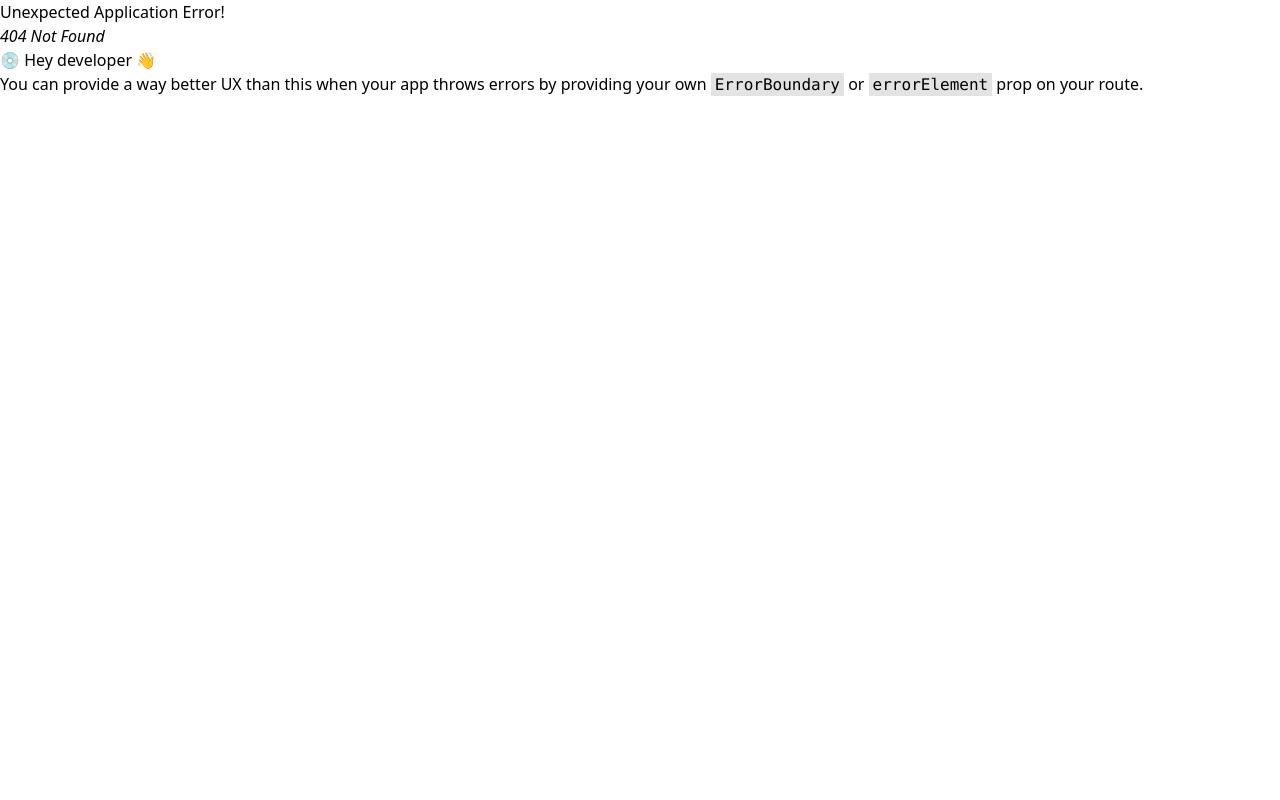
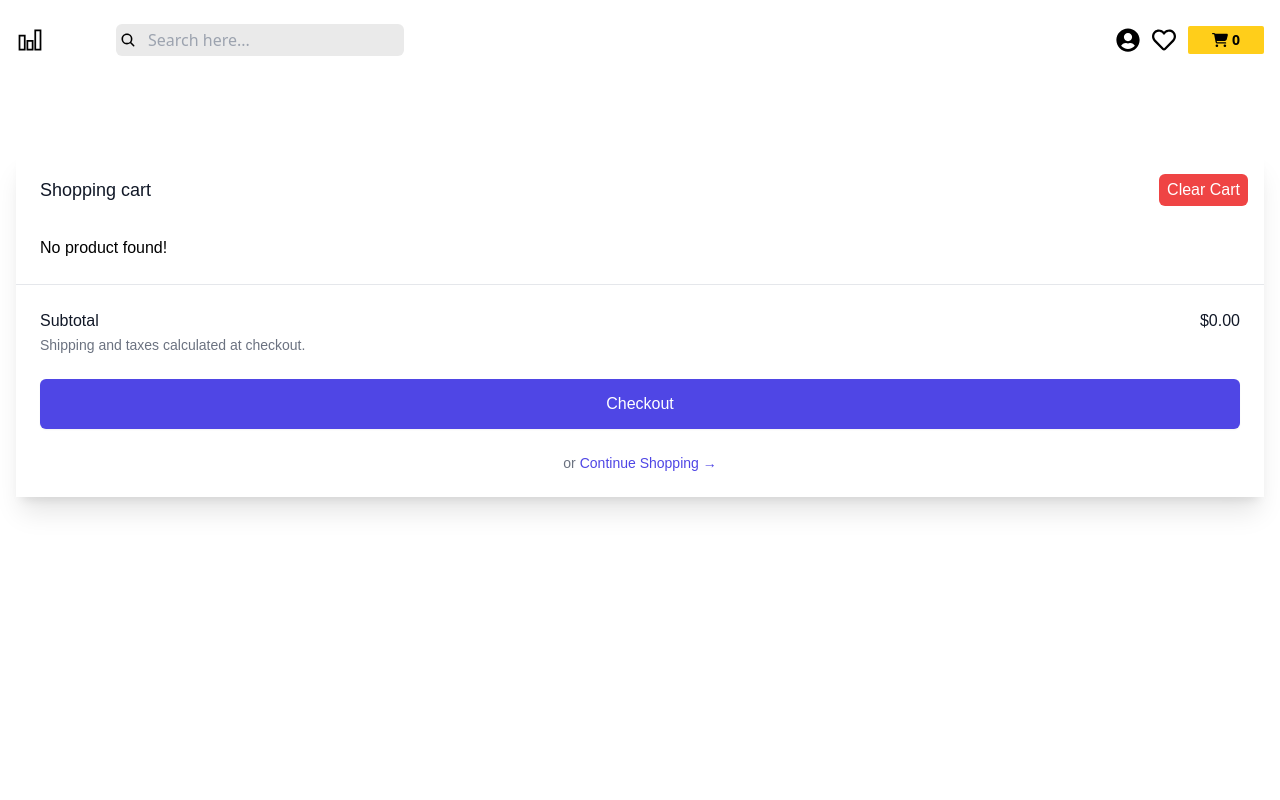
Before and after one commit to PetarMirchev/Full-Stack-Book-Store-App-Using-React-Node-MongoDB, a React (Vite) app in the folder frontend/: page /cart in a window 1280 px wide. Before the commit this address had no page. Shown: the top 800 px of the page. Built offline with nearby package versions, Linux system fonts and the light colour scheme.

Commit message:
add shopping Cart page & logic

```diff
--- a/frontend/src/components/Navbar.jsx
+++ b/frontend/src/components/Navbar.jsx
@@ -86,7 +86,7 @@
                     <FaRegHeart className="size-6"/>
                 </button>
 
-                <Link to="/card" className="bg-primary p-1 sm:px-6 px-2 flex items-center rounded-sm">
+                <Link to="/cart" className="bg-primary p-1 sm:px-6 px-2 flex items-center rounded-sm">
                     <FaCartShopping className=""/>
                     { //show number of books in  X > 0 or 0
                       cartItems.length > 0  ?  <span className="text-sm font-semibold sm:ml-1">{cartItems.length}</span>  :  <span className="text-sm font-semibold sm:ml-1">0</span>
--- /dev/null
+++ b/frontend/src/pages/books/CartPage.jsx
@@ -0,0 +1,131 @@
+import React from 'react';
+import { useDispatch, useSelector } from 'react-redux';
+import { Link } from 'react-router-dom';
+import { getImgUrl } from '../../utils/getImgUrl';
+import { clearCart, removeFromCart } from "../../redux/features/cart/cartSlice";
+
+
+const CartPage = () => {
+
+    const dispatch = useDispatch();
+    const cartItems = useSelector((state) => state.cart.cartItems);
+
+    const totalPrice = cartItems.reduce((acc, item) => acc + item.newPrice, 0).toFixed(2);
+
+    const handleRemoveFromCart = (product) =>  {
+        dispatch(removeFromCart(product));
+    };
+
+
+    const handleClearCart = () => {
+        dispatch(clearCart());
+    }
+
+
+
+
+  return (
+    <>
+        <div className="flex mt-12 h-full flex-col overflow-hidden bg-white shadow-xl">
+            <div className="flex-1 overflow-y-auto px-4 py-6 sm:px-6">
+                <div className="flex items-start justify-between">
+                    <div className="text-lg font-medium text-gray-900">Shopping cart</div>
+                    <div className="ml-3 flex h-7 items-center ">
+                        <button
+                            type="button"
+                            onClick={handleClearCart }
+                            className="relative -m-2 py-1 px-2 bg-red-500 text-white rounded-md hover:bg-secondary transition-all duration-200  "
+                        >
+                            <span className="">Clear Cart</span>
+                        </button>
+                    </div>
+                </div>
+
+                <div className="mt-8">
+                    <div className="flow-root">
+
+                        {
+                            cartItems.length > 0 ? (
+                                <ul role="list" className="-my-6 divide-y divide-gray-200">
+                                    {
+                                        cartItems.map((product) => (
+                                            <li key={product?._id} className="flex py-6">
+                                                <div className="h-24 w-24 flex-shrink-0 overflow-hidden rounded-md border border-gray-200">
+                                                    <img
+                                                        alt=""
+                                                        src={`${getImgUrl(product?.coverImage)}`}
+                                                        className="h-full w-full object-cover object-center"
+                                                    />
+                                                </div>
+
+                                                <div className="ml-4 flex flex-1 flex-col">
+                                                    <div>
+                                                        <div className="flex flex-wrap justify-between text-base font-medium text-gray-900">
+                                                            <h3>
+                                                                <Link to='/'>{product?.title}</Link>
+                                                            </h3>
+                                                            <p className="sm:ml-4">${product?.newPrice}</p>
+                                                        </div>
+                                                        <p className="mt-1 text-sm text-gray-500 capitalize"><strong>Category: </strong>{product?.category}</p>
+                                                    </div>
+                                                    <div className="flex flex-1 flex-wrap items-end justify-between space-y-2 text-sm">
+                                                        <p className="text-gray-500"><strong>Qty:</strong> 1</p>
+
+                                                        <div className="flex">
+                                                            <button
+                                                            onClick={() => handleRemoveFromCart(product)}
+                                                            type="button" className="font-medium text-indigo-600 hover:text-indigo-500">
+                                                                Remove
+                                                            </button>
+                                                        </div>
+                                                    </div>
+                                                </div>
+                                            </li>
+                                        ))
+                                    }
+
+
+
+                                </ul>
+                            ) : (<p>No product found!</p>)
+                        }
+
+
+                    </div>
+                </div>
+            </div>
+
+            <div className="border-t border-gray-200 px-4 py-6 sm:px-6">
+                <div className="flex justify-between text-base font-medium text-gray-900">
+                    <p>Subtotal</p>
+                    <p>${totalPrice ? totalPrice : 0}</p>
+                </div>
+                <p className="mt-0.5 text-sm text-gray-500">Shipping and taxes calculated at checkout.</p>
+                <div className="mt-6">
+                    <Link
+                        to="/checkout"
+                        className="flex items-center justify-center rounded-md border border-transparent bg-indigo-600 px-6 py-3 text-base font-medium text-white shadow-sm hover:bg-indigo-700"
+                    >
+                        Checkout
+                    </Link>
+                </div>
+                <div className="mt-6 flex justify-center text-center text-sm text-gray-500">
+                    <Link to="/">
+                        or
+                        <button
+                            type="button"
+
+                            className="font-medium text-indigo-600 hover:text-indigo-500 ml-1"
+                        >
+                            Continue Shopping
+                            <span aria-hidden="true"> &rarr;</span>
+                        </button>
+                    </Link>
+                </div>
+            </div>
+        </div>
+    </>
+  )
+}
+
+export default CartPage;
--- a/frontend/src/routers/router.jsx
+++ b/frontend/src/routers/router.jsx
@@ -3,7 +3,7 @@
 import Home from "../pages/home/Home";
 import Login from "../components/Login";
 import Register from "../components/Register";
-
+import CartPage from "../pages/books/CartPage";
 
 
 const router = createBrowserRouter([
@@ -31,6 +31,10 @@
           path: "/register",
           element: <Register/>
         },
+        {
+          path: "/cart",
+          element: <CartPage/>
+        }
       ]
     },
   ]);
```
